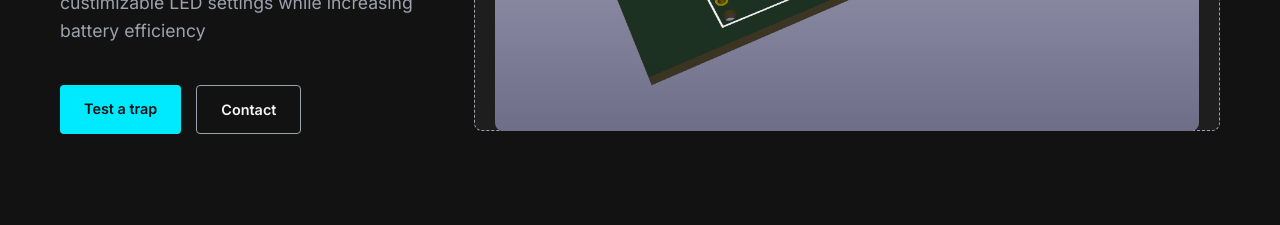
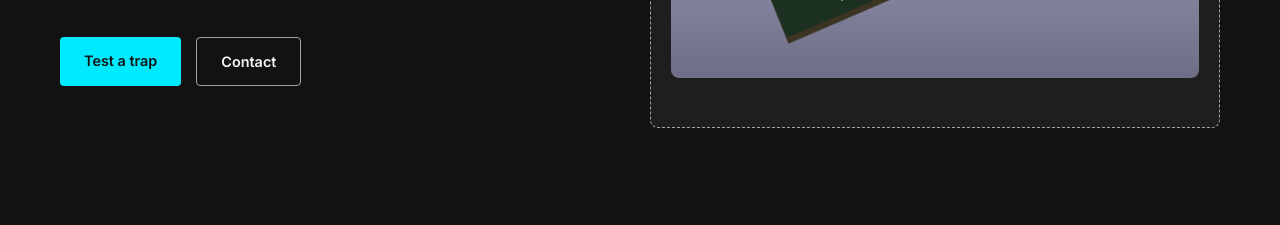
Before and after one commit to Braeden-Taylor/taylortraps, a plain HTML site: page index.html in a window 1280 px wide. Shown: the part 422-647 px from the top of the page. Drawn offline with Linux system fonts and the light colour scheme.

Commit message:
Reduce image height in hero visual section

```diff
--- a/index.html
+++ b/index.html
@@ -35,7 +35,7 @@
 
             <div class="hero-visual">
                 <div class="placeholder-box tall">
-                    <img src="assets/images/3.2.1pcbrendering1.png" alt="pcbrendering" style="height:400px; width:auto; border-radius:8px; display:block;">
+                    <img src="assets/images/3.2.1pcbrendering1.png" alt="pcbrendering" style="height:300px; width:auto; border-radius:8px; display:block;">
                 </div>
             </div>
         </section>
```
